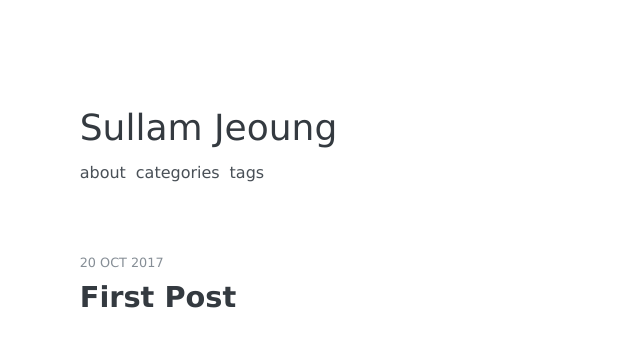
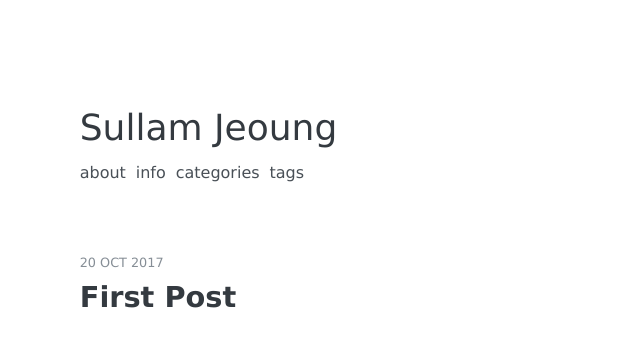
Before and after one commit to sullamij/sullamij.research.github.io, a Jekyll site: the page built from index.html, in a window 1280 px wide. Shown: the top 355 px of the page, without its empty margins (207-847 px from the left). Built offline with Jekyll 4.4.1, drawn with Linux system fonts in a browser that asks for light colours; some web fonts are replaced; the list of posts is cut into pages by our own code.

Commit message:
Update _config.yml

```diff
--- a/_config.yml
+++ b/_config.yml
@@ -65,6 +65,8 @@ nav:
     url:            "/about"
 #  - name:           "Archive"
 #    url:            "/archive"
+  - name:           "Info"
+    url:            "/info"
   - name:           "Categories"
     url:            "/categories"
   - name:           "Tags"
```
